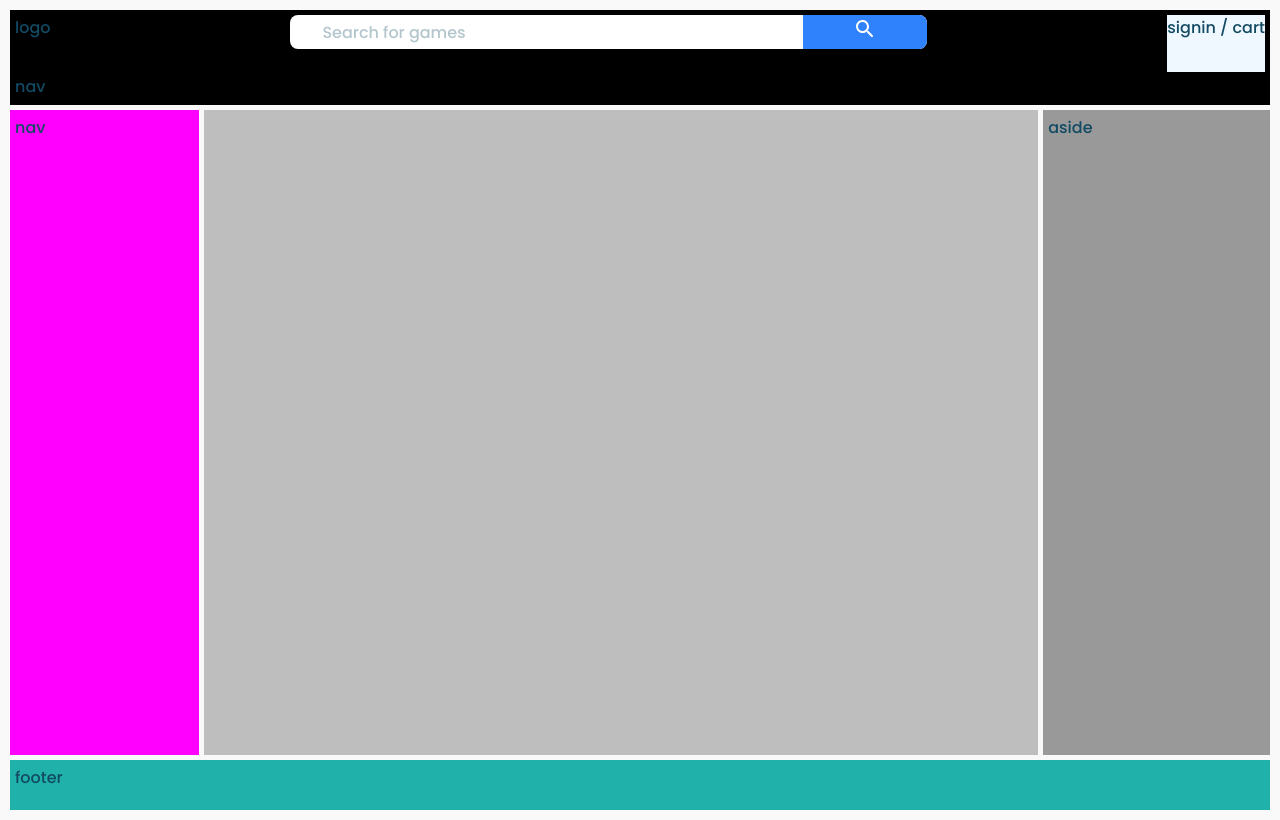
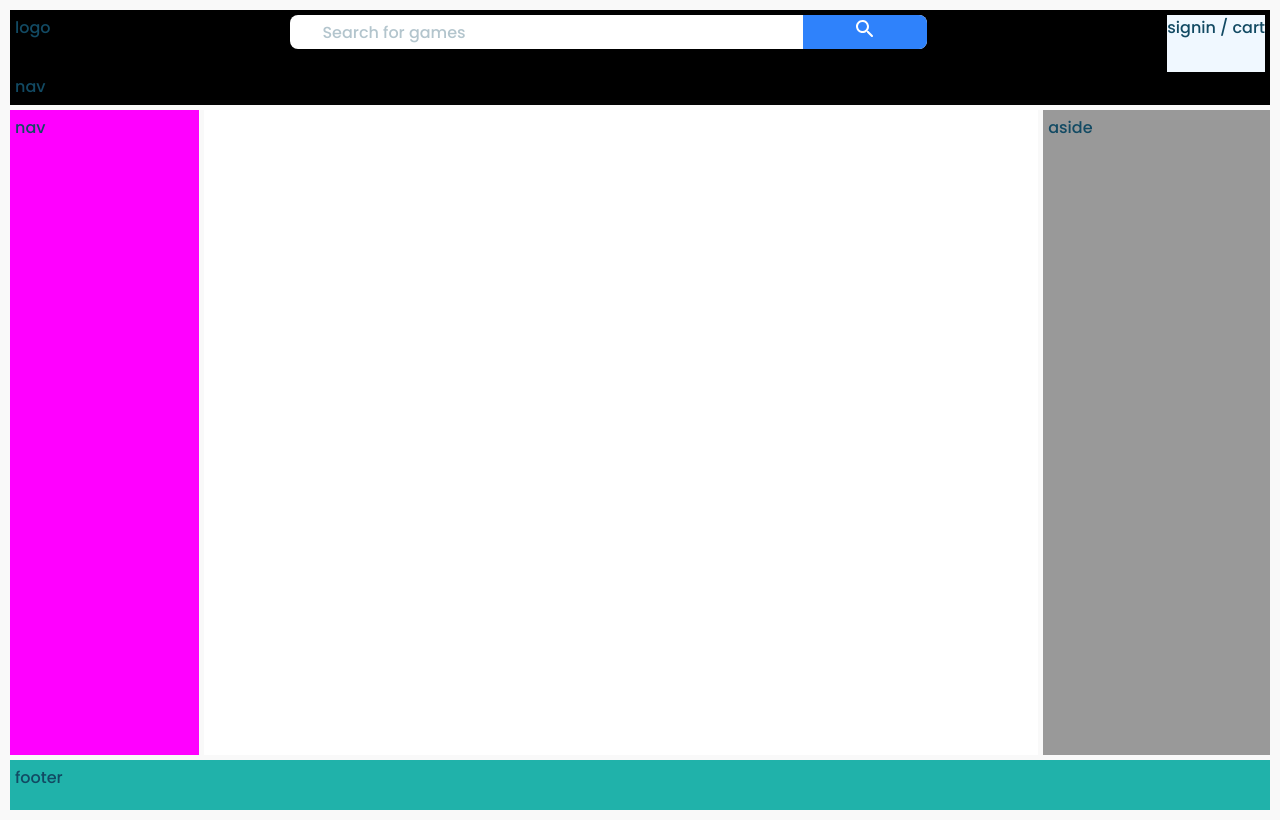
Before and after one commit to Mathew29/BuySomeBooks, a Next.js app: page / in a window 1280 px wide. Built offline with nearby package versions, Linux system fonts and the light colour scheme; no server answers.

Commit message:
change main background color

```diff
--- a/src/components/HomeLayout/HomeLayout.module.css
+++ b/src/components/HomeLayout/HomeLayout.module.css
@@ -19,7 +19,7 @@
 
 .header {
   grid-area: header;
-    background-color:black;
+  background-color: black;
   padding: 5px;
 }
 
@@ -31,7 +31,7 @@
 
 .main {
   grid-area: main;
-    background-color: #bebebe;
+  background-color: #ffffff;
   padding: 5px;
 }
 
@@ -46,7 +46,6 @@
   background-color: lightseagreen;
   padding: 5px;
 }
-
 
 @media (min-width: 500px) {
   .container {
```
Lines whose indentation alone changed are shown as unchanged.
